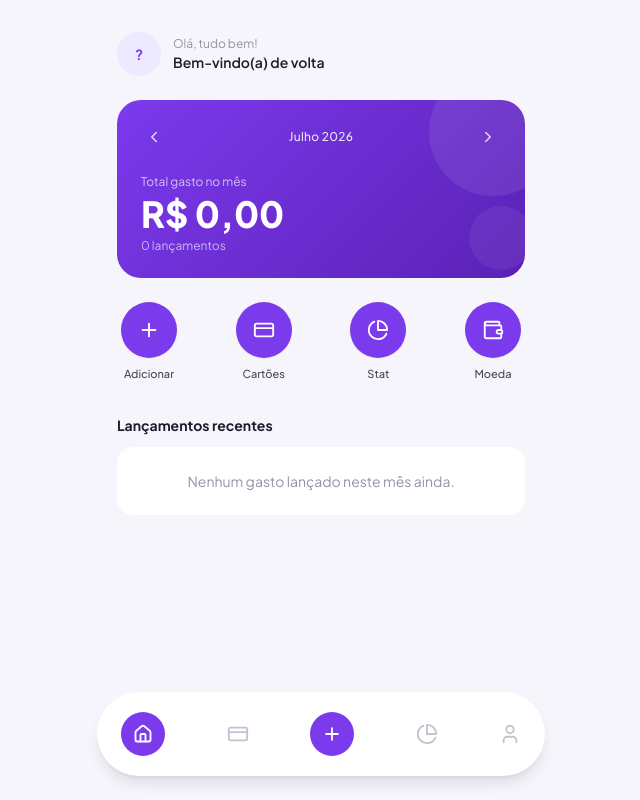
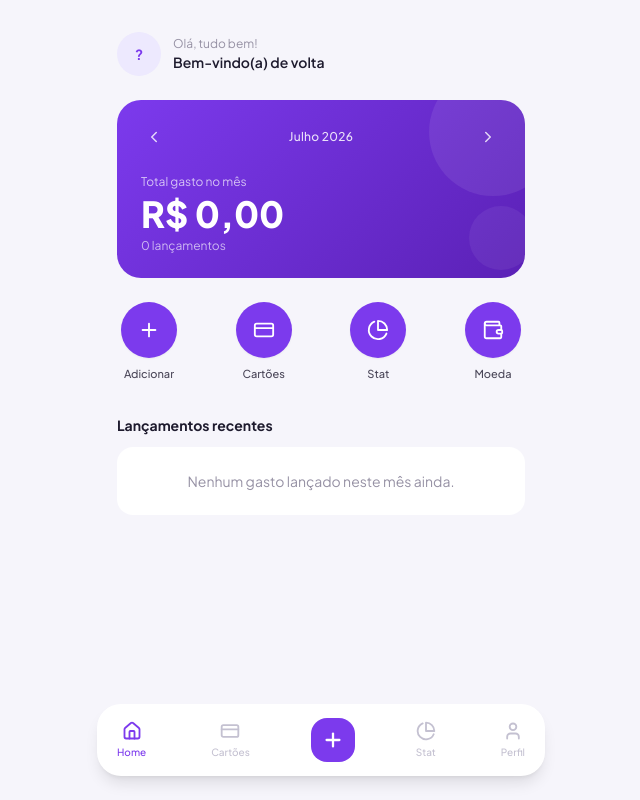
Before and after one commit to paulomendoncajiujitsu33/Controle-de-Gastos, a React (Vite) app: page / in a window 1280 px wide. Shown: the whole page, without its empty margins (319-959 px from the left). Built offline with nearby package versions, Linux system fonts and the light colour scheme.

Commit message:
Update App.jsx

```diff
--- a/src/App.jsx
+++ b/src/App.jsx
@@ -509,42 +509,29 @@ export default function App() {
 
       {/* Barra de navegação inferior */}
       <div className="fixed bottom-6 left-1/2 -translate-x-1/2 w-[calc(100%-2.5rem)] max-w-md">
-        <div className="bg-white rounded-full shadow-lg flex items-center justify-between px-4 py-3">
+        <div className="bg-white rounded-3xl shadow-lg flex items-center justify-between px-3 py-2.5">
           {NAV.slice(0, 2).map((item) => {
             const ativo = aba === item.id;
             return (
-              <button key={item.id} onClick={() => setAba(item.id)} aria-label={item.label} className="p-2">
-                {ativo ? (
-                  <div className="w-11 h-11 rounded-full flex items-center justify-center" style={{ background: "#7C3AED" }}>
-                    <item.icone size={20} color="#fff" strokeWidth={2.2} />
-                  </div>
-                ) : (
-                  <item.icone size={22} color="#C4C1D1" strokeWidth={2} />
-                )}
+              <button key={item.id} onClick={() => setAba(item.id)} aria-label={item.label} className="flex flex-col items-center gap-1 px-2 py-1">
+                <item.icone size={20} color={ativo ? "#7C3AED" : "#C4C1D1"} strokeWidth={2.2} />
+                <span className="text-[10px] font-medium" style={{ color: ativo ? "#7C3AED" : "#C4C1D1" }}>{item.label}</span>
               </button>
             );
           })}
 
-          <button onClick={abrirModal} aria-label="Adicionar gasto" className="p-2">
-            <div
-              className="w-11 h-11 rounded-full flex items-center justify-center"
-              style={{ background: "#7C3AED" }}
-            >
-              <Plus size={20} color="#fff" strokeWidth={2.2} />
+          <button onClick={abrirModal} aria-label="Adicionar gasto" className="p-1">
+            <div className="w-11 h-11 rounded-2xl flex items-center justify-center" style={{ background: "#7C3AED" }}>
+              <Plus size={22} color="#fff" strokeWidth={2.5} />
             </div>
           </button>
 
           {NAV.slice(2).map((item) => {
             const ativo = aba === item.id;
             return (
-              <button key={item.id} onClick={() => setAba(item.id)} aria-label={item.label} className="p-2">
-                {ativo ? (
-                  <div className="w-11 h-11 rounded-full flex items-center justify-center" style={{ background: "#7C3AED" }}>
-                    <item.icone size={20} color="#fff" strokeWidth={2.2} />
-                  </div>
-                ) : (
-                  <item.icone size={22} color="#C4C1D1" strokeWidth={2} />
-                )}
+              <button key={item.id} onClick={() => setAba(item.id)} aria-label={item.label} className="flex flex-col items-center gap-1 px-2 py-1">
+                <item.icone size={20} color={ativo ? "#7C3AED" : "#C4C1D1"} strokeWidth={2.2} />
+                <span className="text-[10px] font-medium" style={{ color: ativo ? "#7C3AED" : "#C4C1D1" }}>{item.label}</span>
               </button>
             );
           })}
```
